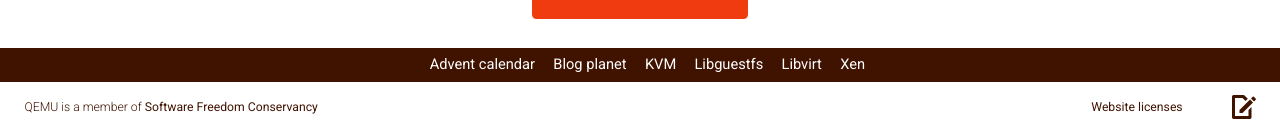
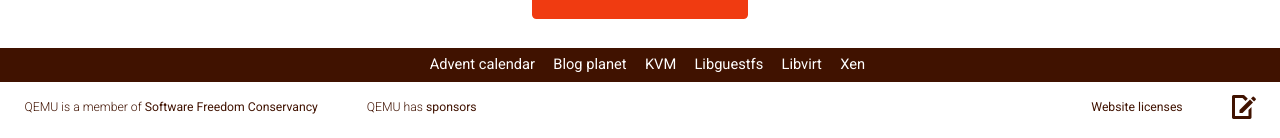
Before and after one commit to qemu/qemu-web, a Jekyll site: the page built from index.html, in a window 1280 px wide and 1145 px high. Shown: the part 1004-1142 px from the top of the window. Built offline with Jekyll 4.4.1, drawn with Linux system fonts in a browser that asks for light colours; nearby versions of some CDN libraries.

Commit message:
Add Sponsors page
Add a page listing QEMU sponsors.

For now, only mention Fosshost which requested to be listed:
https://lists.gnu.org/archive/html/qemu-devel/2021-06/msg05381.html

Resolves: https://gitlab.com/qemu-project/qemu-web/-/issues/2
Reviewed-by: Stefan Hajnoczi <stefanha@redhat.com>
Reviewed-by: Daniel P. Berrangé <berrange@redhat.com>
Signed-off-by: Philippe Mathieu-Daudé <philmd@redhat.com>
Message-Id: <20211124103028.484302-1-philmd@redhat.com>
Signed-off-by: Thomas Huth <thuth@redhat.com>

```diff
--- a/_includes/footer.html
+++ b/_includes/footer.html
@@ -15,6 +15,9 @@
 	<div id="conservancy">
 		QEMU is a member of <a href="{{ relative_root }}/conservancy/">Software Freedom Conservancy</a>
 	</div>
+	<div id="sponsors">
+		QEMU has <a href="{{ relative_root }}/sponsors/">sponsors</a>
+	</div>
 	<div id="licenses">
 		<a href="{{ relative_root }}/license.html">Website licenses</a>
 	</div>
--- a/assets/css/style.css
+++ b/assets/css/style.css
@@ -533,7 +533,7 @@
 		padding-left: 1em;
 	}
 
-	#licenses, #conservancy, #edit-page {
+	#licenses, #conservancy, #sponsors, #edit-page {
 		padding: 0em;
 		padding-left: 1em;
 		padding-right: 1em;
@@ -549,6 +549,10 @@
 	}
 
 	#conservancy {
+		float: left;
+	}
+
+	#sponsors {
 		float: left;
 	}
 
```
Also changed, not shown: sponsors.md (added, +9 -0 lines).
